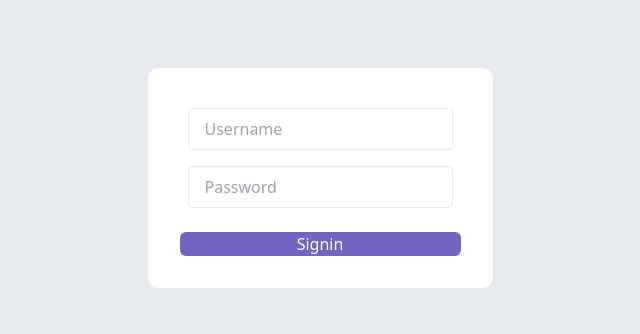
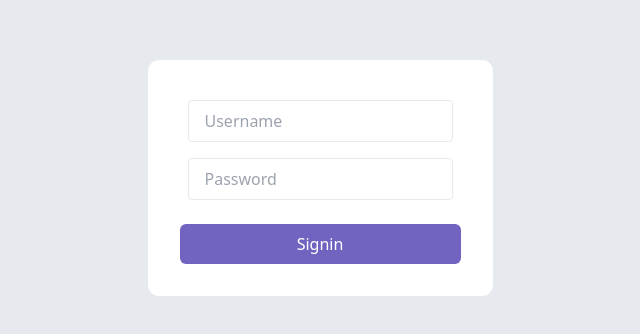
Before and after one commit to GuntreddyHemanth/SecondBrain, a React (Vite) app in the folder frontend/: page /signin in a window 1280 px wide. Shown: the part 222-556 px from the top of the page, without its empty margins (320-960 px from the left). Built offline with nearby package versions, Linux system fonts and the light colour scheme.

Commit message:
interfacetype

```diff
--- a/frontend/src/components/ui/Button.tsx
+++ b/frontend/src/components/ui/Button.tsx
@@ -3,7 +3,7 @@ import { ReactElement } from "react";
 
 interface ButtonProps {
     variant: "primary" | "secondary";
-    size: "sm" | "md"| "lg";
+    size?: "sm" | "md"| "lg";
     text: string;
     startIcon?:ReactElement;
     endIcon?:ReactElement;
@@ -27,7 +27,7 @@ const sizeStyle = {
 const defaultStyles = "rounded-md flex items-center font-light"
 
 export const Button = (props: ButtonProps) => {
-    return <button onClick={props.onClick}  className={`${variantStyle[props.variant]} ${sizeStyle[props.size]} ${defaultStyles} ${props.fullWidth ? " w-full flex justify-center items-center": ""} ${props.loading ? "opacity-45" : ""}`} >
+    return <button onClick={props.onClick}  className={`${variantStyle[props.variant]} ${sizeStyle[props.size || "md"]} ${defaultStyles} ${props.fullWidth ? " w-full flex justify-center items-center": ""} ${props.loading ? "opacity-45" : ""}`} >
            {props.startIcon ? <div className="pr-2">
         {props.startIcon}</div>: null} {props.text} {props.endIcon}</button>
 }
```
